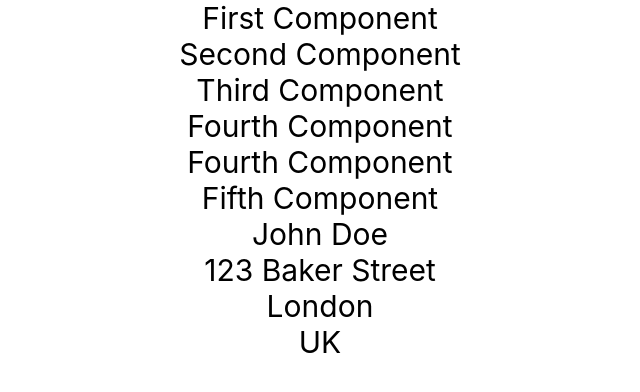
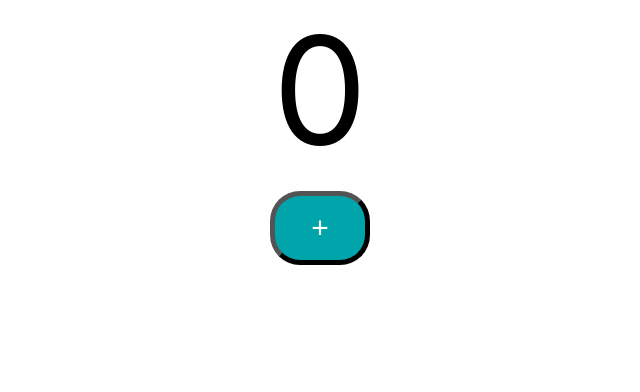
Before and after one commit to GlazMichelFranckDodo225/java-full-stack-app-spring-boot-react-frontend-urk, a React (Create React App) app: page / in a window 1280 px wide. Shown: the top 392 px of the page, without its empty margins (320-960 px from the left). Built offline with nearby package versions, Linux system fonts and the light colour scheme.

Commit message:
Counter Component

```diff
--- a/src/App.js
+++ b/src/App.js
@@ -1,10 +1,12 @@
 import './App.css';
-import StarterComponent from './components/starter/StarterComponent';
+import Counter from './components/counter/Counter';
+// import StarterComponent from './components/starter/StarterComponent';
 
 function App() {
   return (
     <div className="App">
-      <StarterComponent />
+      {/* <StarterComponent /> */}
+      <Counter />
     </div>
   );
 }
--- /dev/null
+++ b/src/components/counter/Counter.css
@@ -0,0 +1,16 @@
+.counterButton {
+    font-size: 30px;
+    background-color: #00a5ab;
+    width: 100px;
+    margin: 10px;
+    color: white;
+    padding: 15px;
+    border-radius: 30px;
+    border-color: black;
+    border-width: 5px;
+}
+
+.count {
+    font-size: 150px;
+    padding: 20px;
+}
--- /dev/null
+++ b/src/components/counter/Counter.jsx
@@ -0,0 +1,30 @@
+import "./Counter.css";
+
+export default function Counter() {
+    /* const buttonStyle = {
+        fontSize: "30px",
+        backgroundColor: "#00a5ab",
+        width: "100px",
+        margin: "10px",
+        color: "white",
+        padding: "15px",
+        borderRadius: "30px"
+    } */
+
+    function incrementCounterFunction() {
+        console.log("Increment Button Clicked !");
+    }
+    return (
+        <div className="counter">
+            <span className="count">0</span>
+            <div>
+                <button
+                    className="counterButton"
+                    onClick={incrementCounterFunction}
+                    /* style={{fontSize:"30px"}} */
+                    /* style={buttonStyle} */
+                >+</button>
+            </div>
+        </div>
+    )
+}
```
